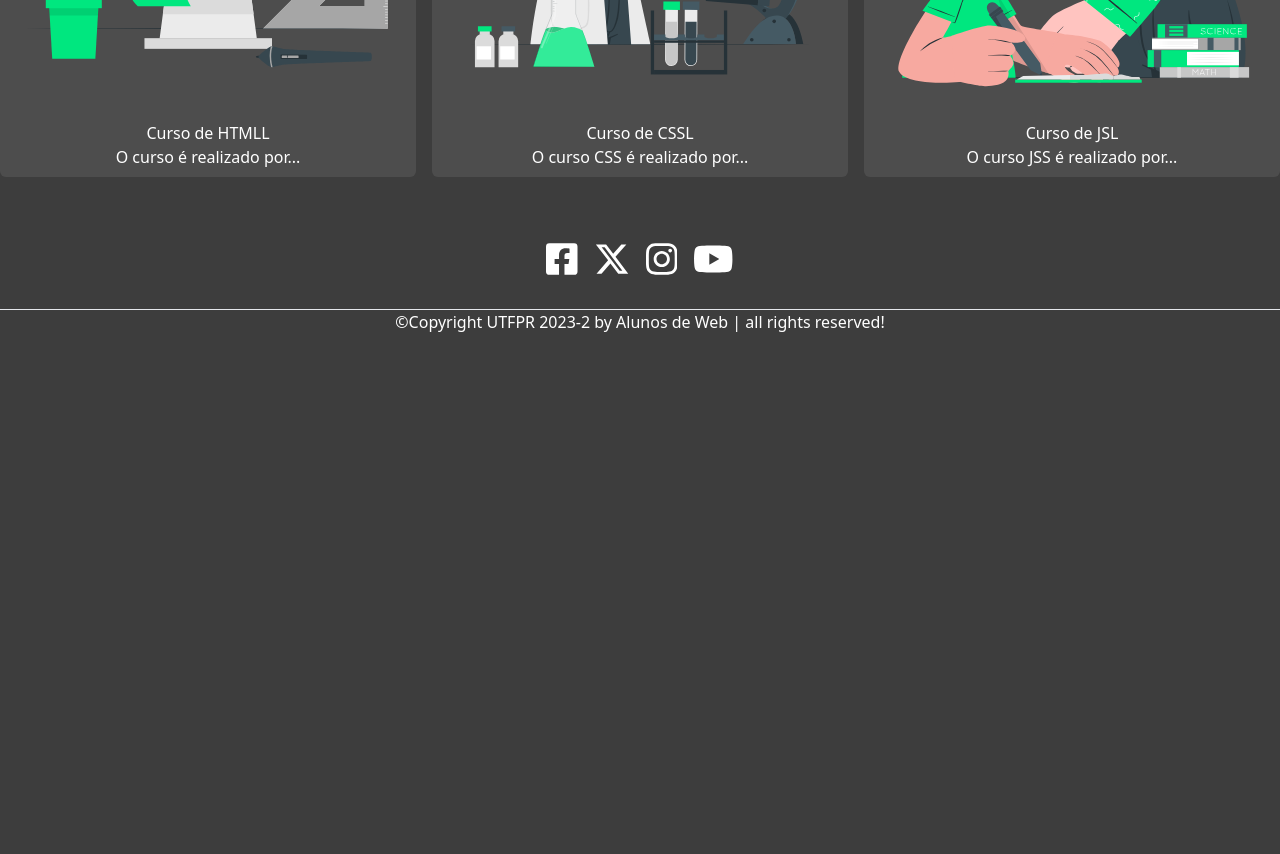
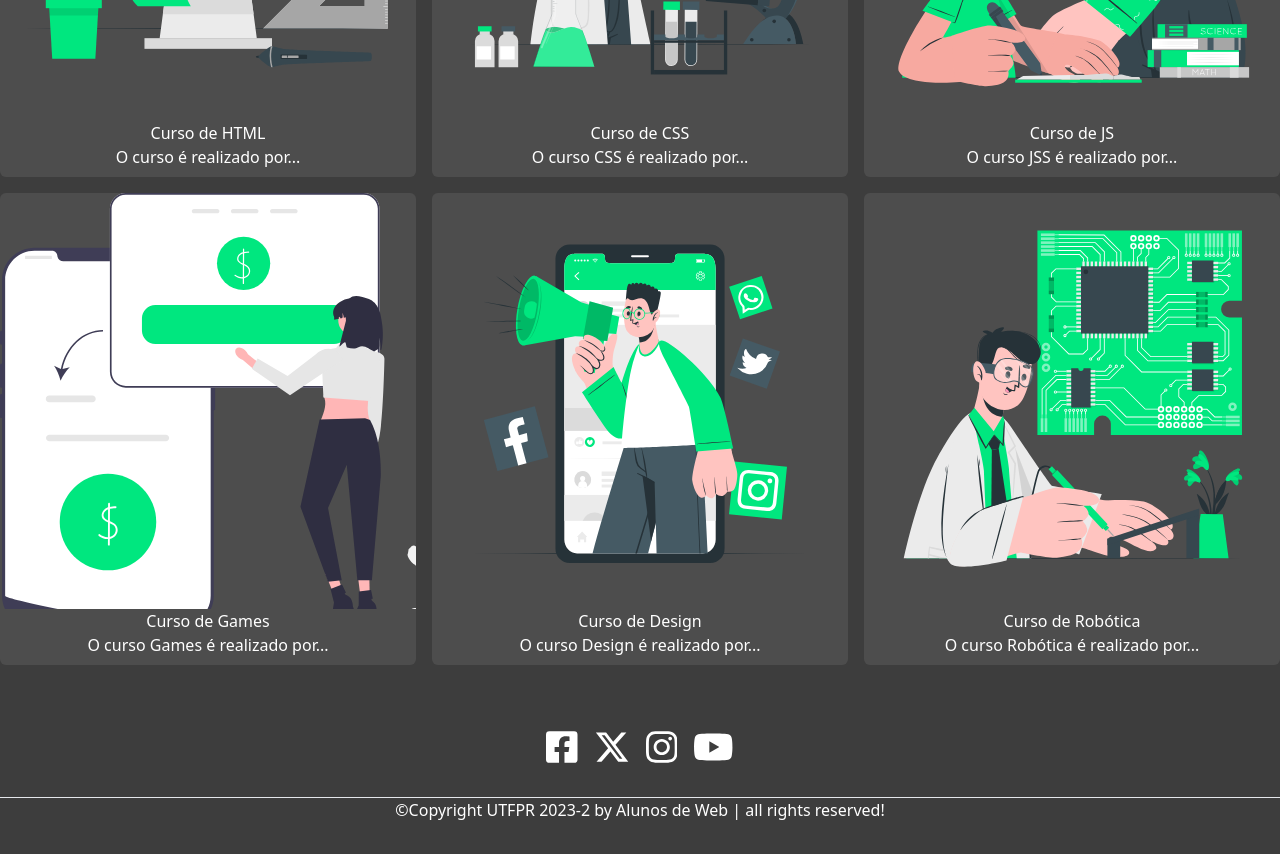
Before and after one commit to JefersonCopini/aulasDSW2023, a Next.js app: page / in a window 1280 px wide. Shown: the part 1080-1934 px from the top of the page. Before the commit the page ends 1446 px from the top, so only its background shows below. Built offline with nearby package versions, Linux system fonts and the light colour scheme.

Commit message:
fix:Added courses from coleção de objetos

```diff
--- a/app/components/Courses.tsx
+++ b/app/components/Courses.tsx
@@ -6,7 +6,13 @@ export default function Courses() {
     const courses = [
         { title: "Curso de HTML", url: "/img/html.svg", description: "O curso é realizado por..." },
         { title: "Curso de CSS", url: "/img/css.svg", description: "O curso CSS é realizado por..." },
-        { title: "Curso de JS", url: "/img/js.svg", description: "O curso JSS é realizado por..." }
+        { title: "Curso de JS", url: "/img/js.svg", description: "O curso JSS é realizado por..." },
+        { title: "Curso de Games", url: "/img/games.svg", description: "O curso Games é realizado por..." },
+        { title: "Curso de Design", url: "/img/design.svg", description: "O curso Design é realizado por..." },
+        { title: "Curso de Robótica", url: "/img/robot.svg", description: "O curso Robótica é realizado por..." }
+
+
+
     ]
 
     return (
@@ -23,7 +29,7 @@ export default function Courses() {
                             <a href="/curso_html.html">
                                 <img className="hover:scale-105" src={course.url} alt="" />
                                 <div className="text-white text-center">
-                                    <h3>{course.title}L</h3>
+                                    <h3>{course.title}</h3>
                                     <p>{course.description}</p>
                                 </div>
                             </a>
```
